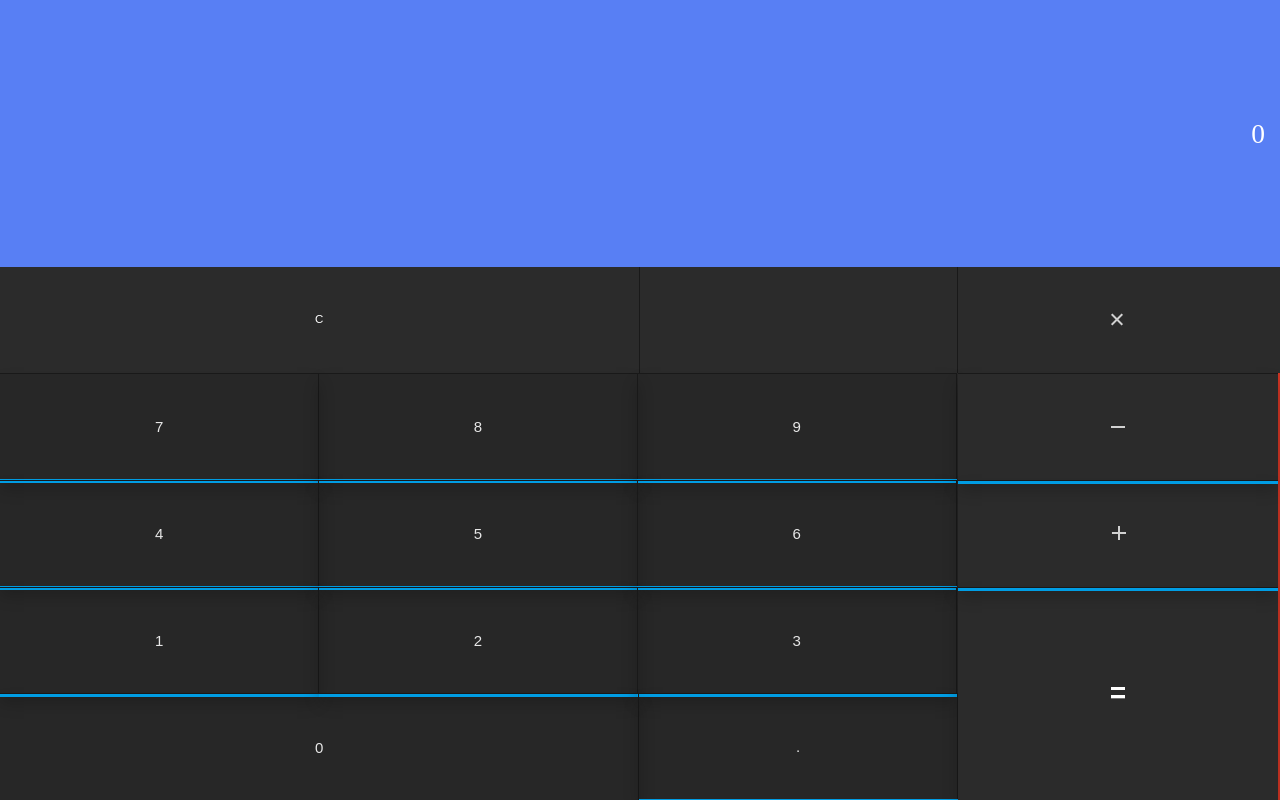
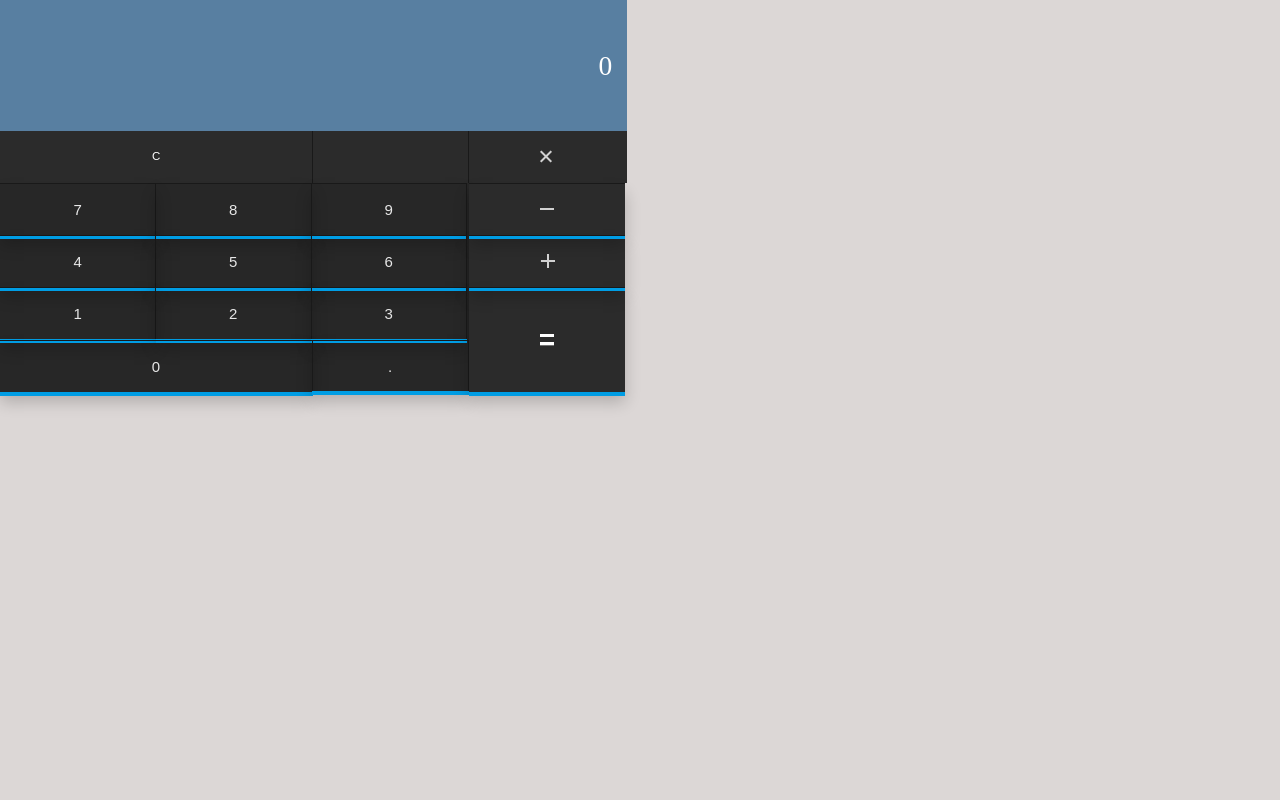
Before and after one commit to AliyuAbdullahi/AndelaCalculator, a plain HTML site: page index.html in a window 1280 px wide. Drawn offline with Linux system fonts and the light colour scheme.

Commit message:
Modified the size and colour

```diff
--- a/style/calculator.css
+++ b/style/calculator.css
@@ -1,15 +1,18 @@
 html, body {
   margin: 0;
+    float:center;
   padding: 0;
 font-color: red;
-  height: 100%;
+  height: 70%;
+    width:70%;
   line-height: 100%;
 
-  overflow: hidden;
+  position:relative;
+    box-shadow: rgba(0,0,0,0.2) 10px 10px #626060;
 
   font-size: 5px;
   font-weight: normal;
-  background-color: #CD3423;
+  background-color: #dcd7d6;
 }
 
 .x-row{
@@ -131,7 +134,7 @@ input::-moz-focus-inner {
 /* Result Display */
 #display {
   color: white;
-  background-color: #587ff4;
+  background-color: #587fa1;
 
   height: 15.6rem;
   line-height: 15.6rem;
```
